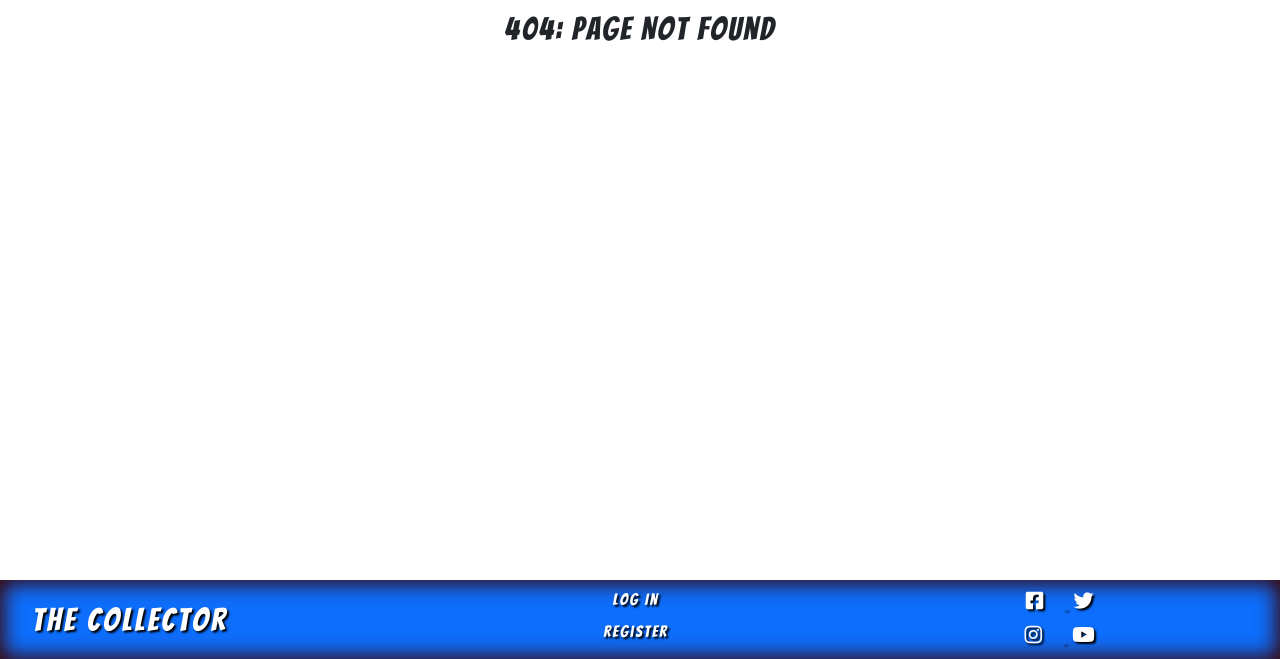
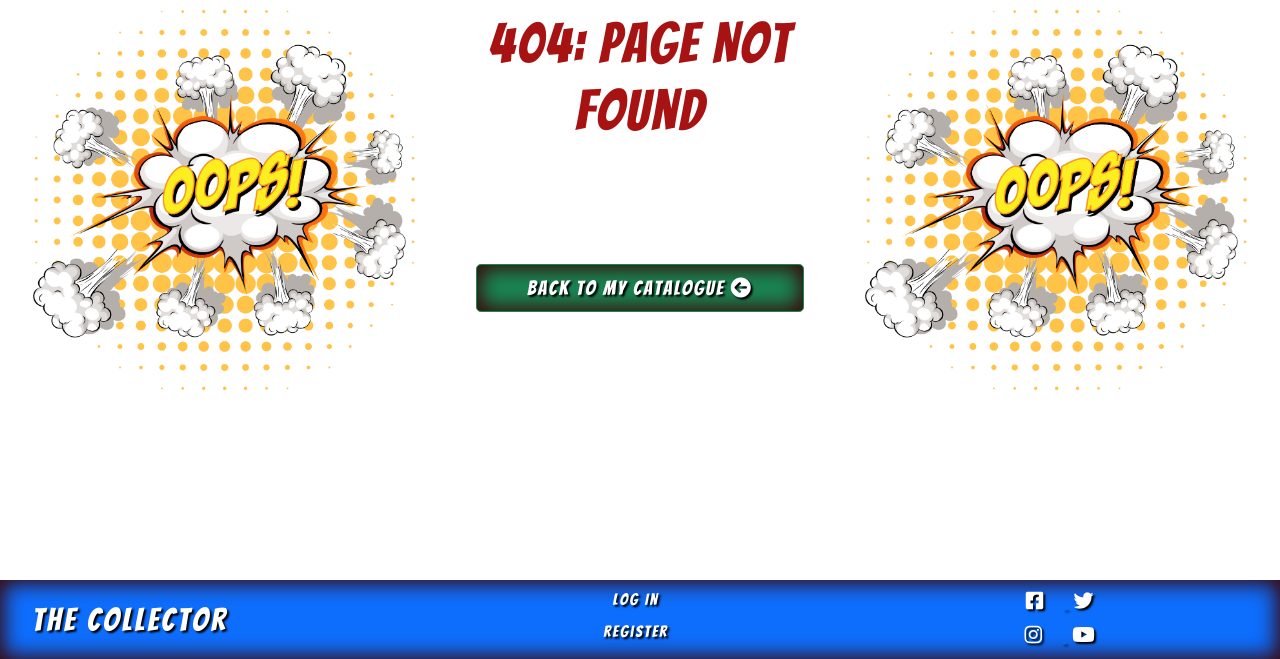
Before and after one commit to CarlaBuongiorno/The-Collector, a Flask app: template templates/404.html in a window 1280 px wide. Shown: the part 100-759 px from the top of the page. Run offline with Flask 2, Linux system fonts and the light colour scheme; the template is opened without the code that fills it, so the values that code supplies are empty; some libraries are stand-ins or nearby versions.

Commit message:
Style 404.html page for large screen

```diff
--- a/static/css/style.css
+++ b/static/css/style.css
@@ -20,9 +20,15 @@ html, body {
     text-shadow: 2px 2px 2px rgba(0, 0, 0, 1);
 }
 
-.heading {
+.heading,
+.page-not-found-heading {
     margin-top: 10px;
     margin-bottom: 20px;
+}
+
+.page-not-found-heading {
+    color: rgb(167, 19, 19);
+    font-size: 56px;
 }
 
 .avatar-profile {
@@ -269,9 +275,11 @@ form i.fields {
     background-color: rgb(167, 19, 19);
 }
 
+.my-catalogue-button,
 .add-comic-button {
     padding-left: 50px;
     padding-right: 50px;
+    box-shadow: rgb(58, 4, 4) 0px 0px 15px 1px inset;
 }
 
 .pic {
@@ -297,3 +305,19 @@ form i.fields {
     margin: 5px 20px;
     overflow-y: scroll;
 }
+
+.my-catalogue-button {
+    box-shadow: rgb(58, 4, 4) 0px 0px 20px 4px inset;
+    position: relative;
+    top: 100px;
+}
+
+.page-not-found {
+    background-image: url("../images/oops.jpg");
+    background-color: #FFCA02;
+    background-size: cover;
+    background-repeat: no-repeat;
+    background-position: center;
+    height: 400px;
+    width: 400px;
+}
--- a/templates/404.html
+++ b/templates/404.html
@@ -2,6 +2,37 @@
 {% block title %}Page 404{% endblock %}
 {% block content %}
 
-    <h2 class="text-center comic-font heading">404: Page Not Found</h2>
+<div class="container-fluid">
+    <div class="row">
+        <div class="col">
+            <div class="page-not-found mx-auto d-block"></div>
+        </div>
+        <!--  -->
+        <div class="col text-center">
 
+            <div class="row">
+                <div class="col">
+                    <h2 class="text-center comic-font page-not-found-heading">404: Page Not Found</h2>
+                </div>
+            </div>
+            <a href="{{ url_for('get_comics' ) }}" class="btn btn-lg text-shadow
+                btn-success comic-font my-catalogue-button">
+                Back to My Catalogue <i class="fas fa-arrow-circle-left"></i>
+            </a>
+
+        </div>
+        <!--  -->
+        <div class="col">
+            <div class="page-not-found mx-auto d-block"></div>
+        </div>
+
+    </div>
+</div>
+
+<!-- <a href='https://www.freepik.com/vectors/cartoon'>Cartoon vector created by brgfx - www.freepik.com</a> -->
+<!-- https://www.freepik.com/free-vector/comic-speech-bubble-with-oops-text_14916007.htm#page=1&query=comic%20oops&position=5&from_view=search -->
+
+
+<!-- <a href='https://www.freepik.com/vectors/background'>Background vector created by freepik - www.freepik.com</a> -->
+<!-- https://www.freepik.com/free-vector/frame-background-comic-style_16380532.htm#page=1&query=comic%20oops&position=13&from_view=search -->
 {% endblock %}
```
Also changed, not shown: static/images/404pic.jpg (added), static/images/oops.jpg (added).
